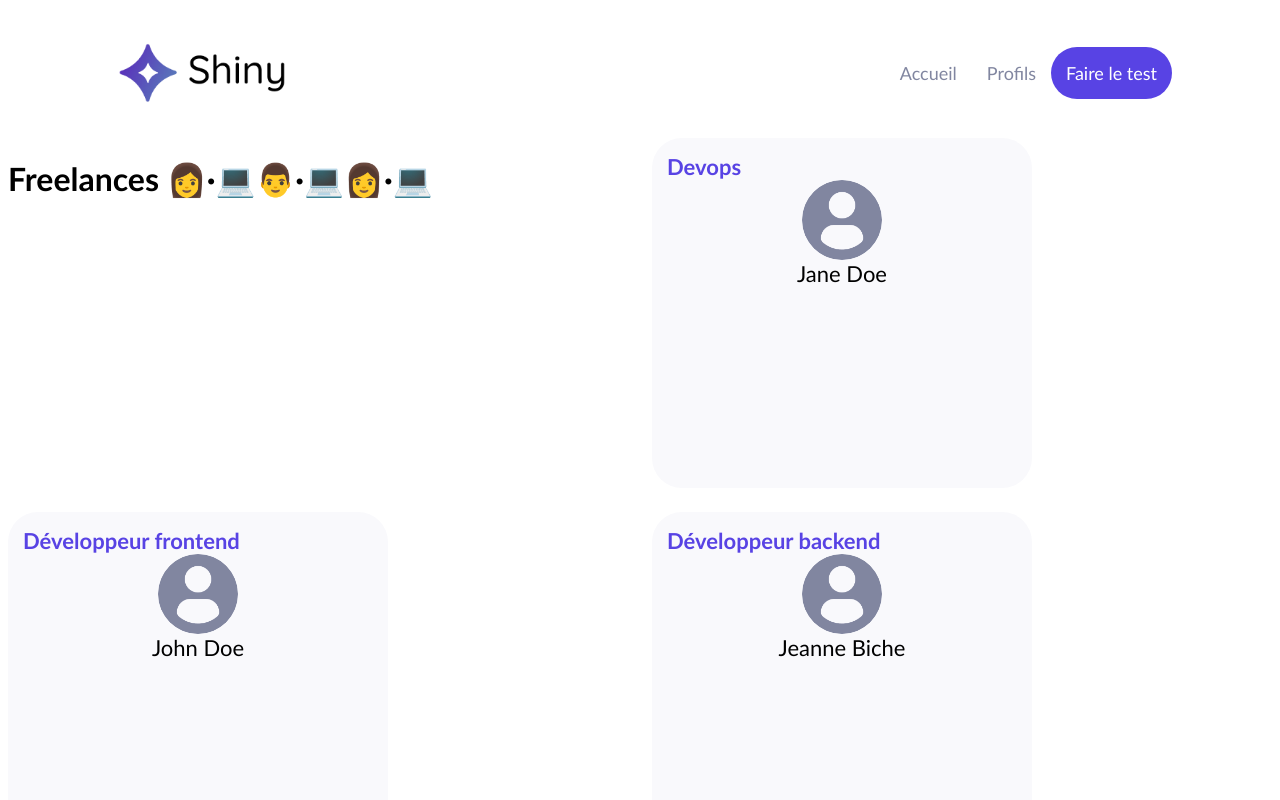
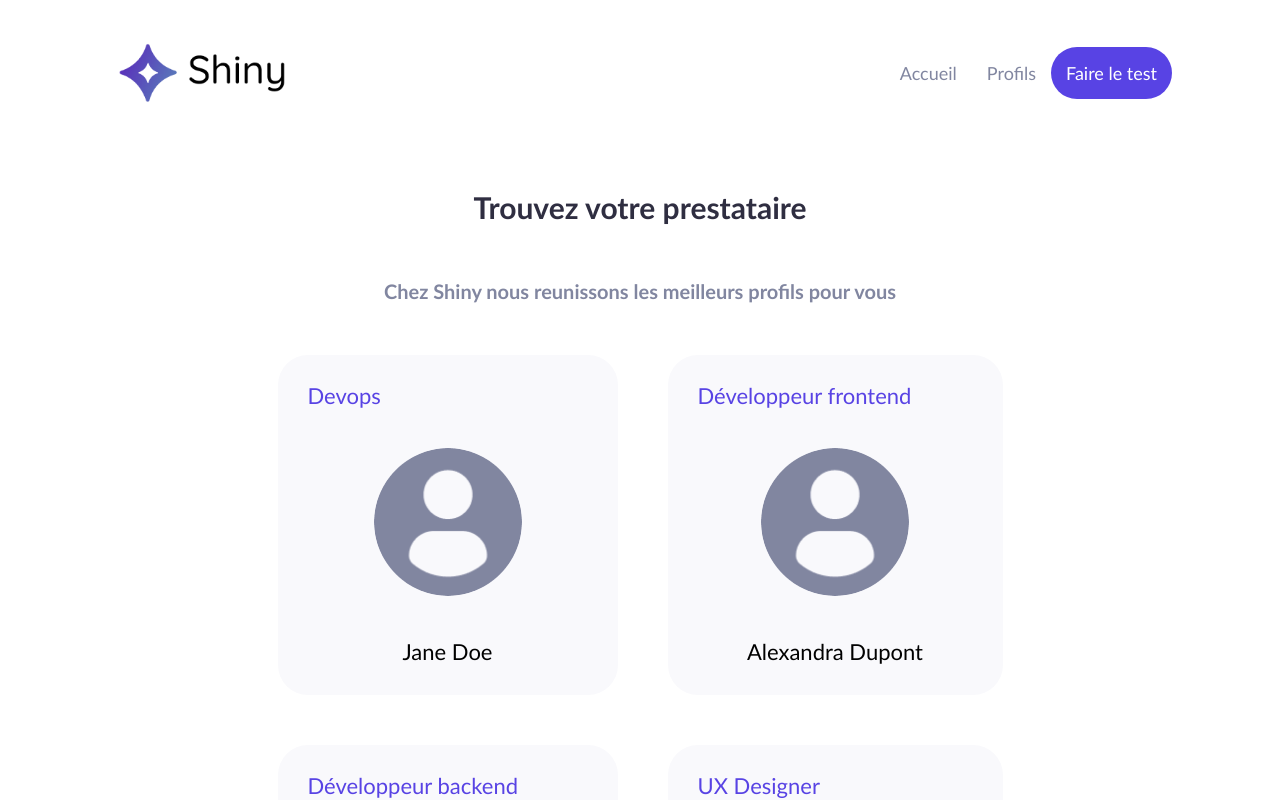
Before and after one commit to HayasMoustapha/shiny-agency, a React (Create React App) app: page /profils in a window 1280 px wide. Shown: the top 800 px of the page. Built offline with nearby package versions, Linux system fonts and the light colour scheme.

Commit message:
Adding Style on Profils an Card Component and updated Home page style

```diff
--- a/src/components/Card/index.jsx
+++ b/src/components/Card/index.jsx
@@ -5,19 +5,20 @@ import DefaultPicture from '../../assets/profile.png'
 const CardLabel = styled.span`
   color: #5843e4;
   font-size: 22px;
-  font-weight: bold;
-`;
+  line-height: 100%;
+  font-weight: 400;
+`
 
-const CardTitle = styled.span`
+const CardName = styled.span`
   color: black;
   font-size: 22px;
-  font-weight: normal;
+  font-weight: 400;
   align-self: center;
-`;
+`
 
 const CardImage = styled.img`
-  height: 80px;
-  width: 80px;
+  height: 148px;
+  width: 148px;
   border-radius: 50%;
   align-self: center;
 `;
@@ -25,10 +26,10 @@ const CardImage = styled.img`
 const CardWrapper = styled.div`
   display: flex;
   flex-direction: column;
-  padding: 15px;
+  justify-content: space-between;
+  padding: 30px;
   background-color: #f9f9fc;
   border-radius: 30px;
-  width: 350px;
   transition: 200ms;
   &:hover {
     cursor: pointer;
@@ -36,14 +37,12 @@ const CardWrapper = styled.div`
   }
 `;
 
-const Card = ({ label, title, picture }) => {
+const Card = ({ jobTitle, name, picture }) => {
   return (
-    <CardWrapper
-      style={{ display: 'flex', flexDirection: 'column', padding: 15 }}
-    >
-      <CardLabel>{label}</CardLabel>
-      <CardImage src={picture} alt="freelance" height={80} width={80} />
-      <CardTitle>{title}</CardTitle>
+    <CardWrapper>
+      <CardLabel>{jobTitle}</CardLabel>
+      <CardImage src={picture} alt="freelance" />
+      <CardName>{name}</CardName>
     </CardWrapper>
   )
 }
--- a/src/pages/Freelances/index.jsx
+++ b/src/pages/Freelances/index.jsx
@@ -1,8 +1,6 @@
-import styled from "styled-components";
-
-import Card from "../../components/Card";
-import DefaultPicture from "../../assets/profile.png"
-
+import styled from 'styled-components'
+import Card from '../../components/Card'
+import DefaultPicture from '../../assets/profile.png'
 
 const freelanceProfiles = [
   {
@@ -11,7 +9,7 @@ const freelanceProfiles = [
     picture: DefaultPicture,
   },
   {
-    name: 'John Doe',
+    name: 'Alexandra Dupont',
     jobTitle: 'Développeur frontend',
     picture: DefaultPicture,
   },
@@ -20,28 +18,67 @@ const freelanceProfiles = [
     jobTitle: 'Développeur backend',
     picture: DefaultPicture,
   },
+  {
+    name: 'Lauren Ipsum',
+    jobTitle: 'UX Designer',
+    picture: DefaultPicture,
+  },
 ]
+
+const MainContainer = styled.div`
+margin-bottom: 50px;
+`
 
 const CardsContainer = styled.div`
   display: grid;
-  gap: 24px;
-  grid-template-rows: 350px 350px;
-  grid-template-columns: repeat(2, 1fr);
+  gap: 50px;
+  width: fit-content;
+  grid-template-rows: 340px 335px;
+  grid-template-columns: 340px 335px;
+  margin: 0 auto;
+`
+
+const TitleContainer = styled.div`
+  width: 560px;
+  text-align: center;
+  margin: 50px auto;
+`
+
+const H1 = styled.h1`
+  font-size: 30px;
+  line-height: 133%;
+  letter-spacing: 0%;
+  font-weight: 700;
+  color: #2F2E41;
+  margin-bottom: 50px;
+`
+
+const H4 = styled.h4`
+  font-size: 20px;
+  line-height: 133%;
+  letter-spacing: 0%;
+  font-weight: 700;
+  color: #8186A0;
 `
 
 const Freelances = () => {
   return (
+    <MainContainer>
+      <TitleContainer>
+        <H1>Trouvez votre prestataire</H1>
+        <H4>Chez Shiny nous reunissons les meilleurs profils pour vous</H4>
+      </TitleContainer>
       <CardsContainer>
-      <h1>Freelances 👩·💻👨·💻👩·💻</h1>
         {freelanceProfiles.map((profile, index) => (
           <Card
             key={`${profile.name}-${index}`}
-          label={profile.jobTitle}
+            jobTitle={profile.jobTitle}
             picture={profile.picture}
-          title={profile.name}
+            name={profile.name}
           />
         ))}
       </CardsContainer>
+    </MainContainer>
   )
 }
 
--- a/src/pages/Home/index.jsx
+++ b/src/pages/Home/index.jsx
@@ -4,7 +4,7 @@ import colors from '../../utils/style/colors'
 import homeIllustration from '../../assets/home-illustration.svg'
 
 const HomeContainer = styled.div`
-  width: 1400px;
+  width: 1200px;
   display: flex;
   justify-content: space-around;
   flex-direction: row;
```
Lines whose indentation alone changed are shown as unchanged.
